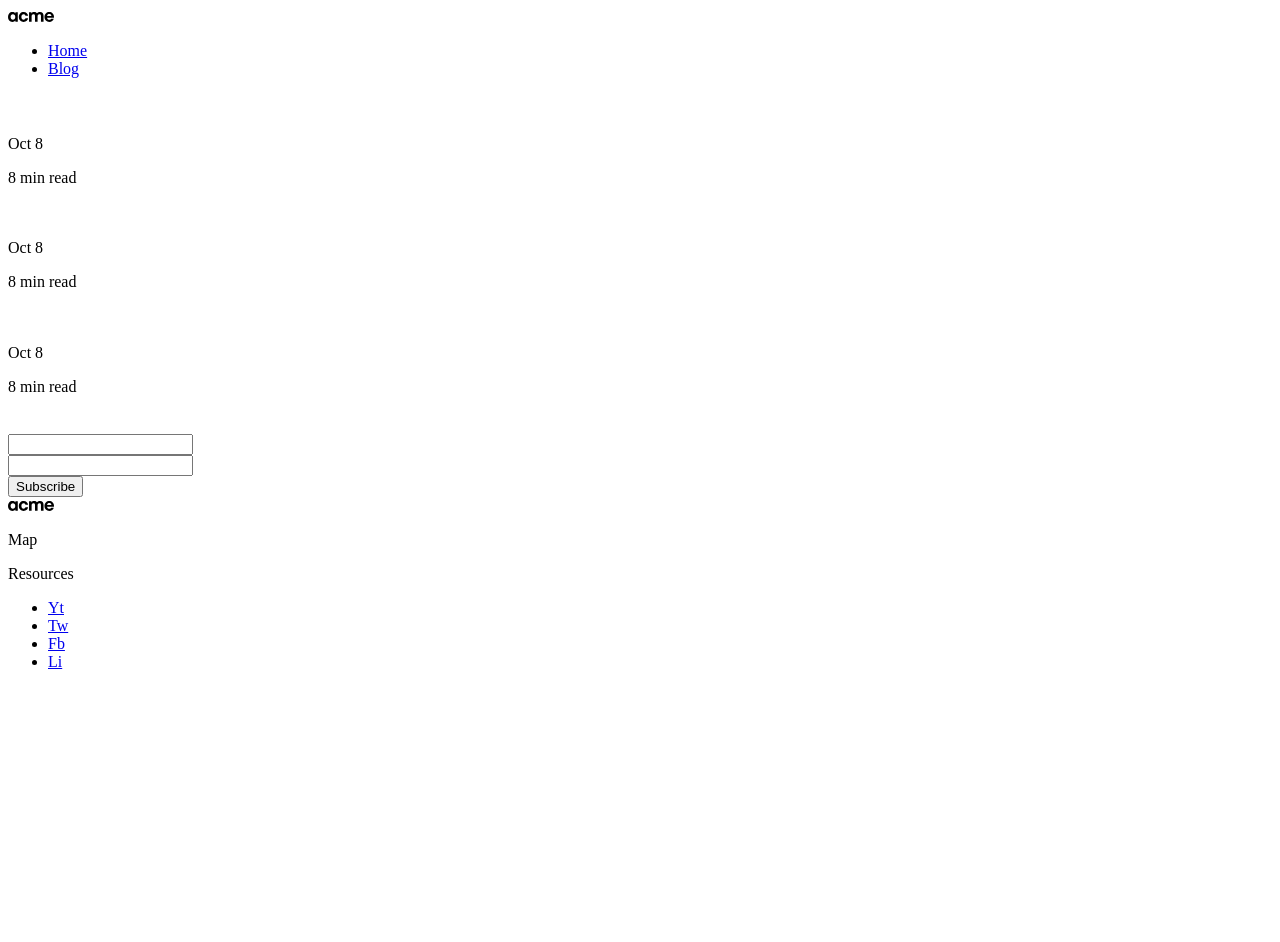
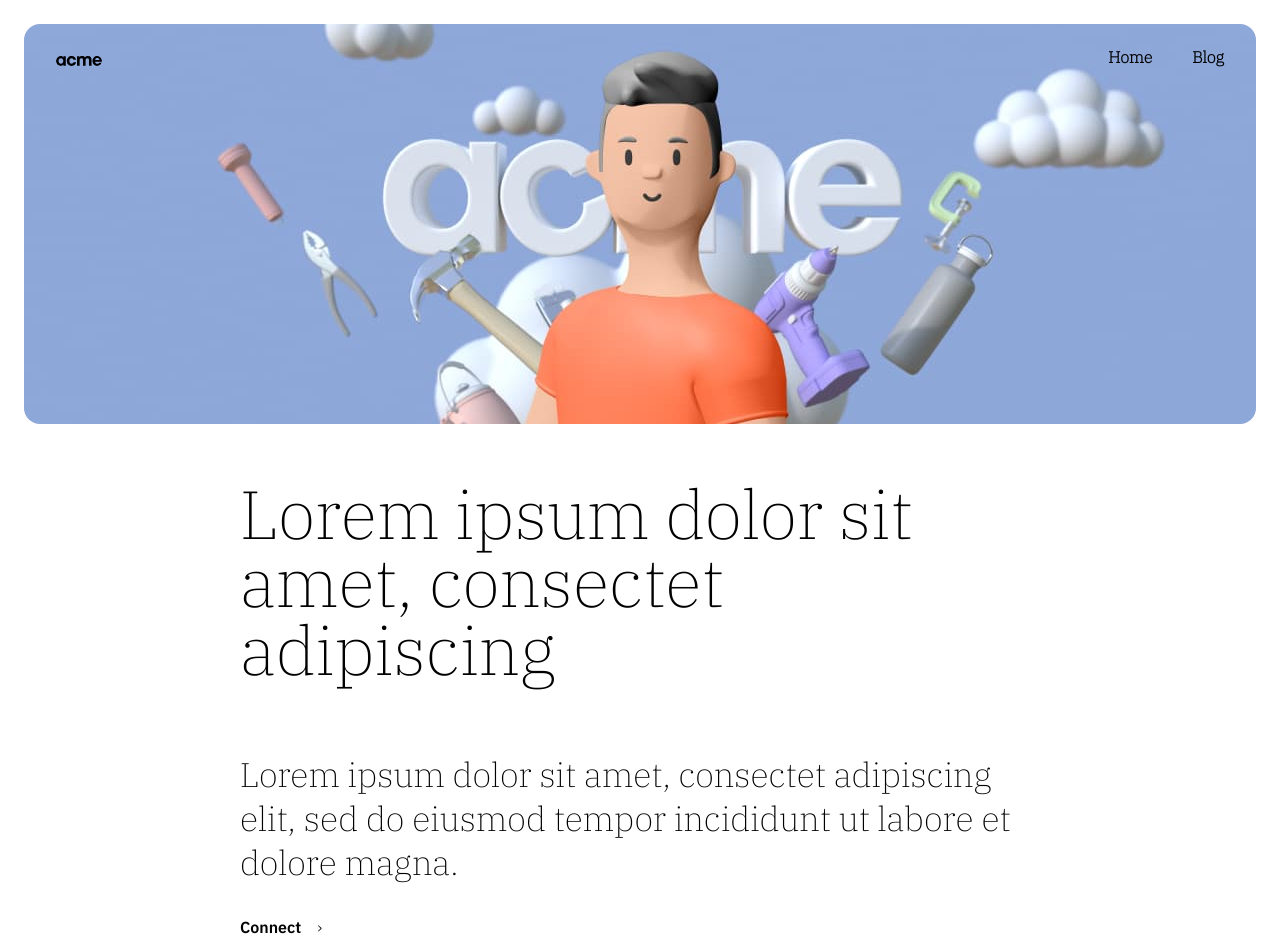
Before and after one commit to ThorondorManwe/CSS_demystitied, a plain HTML site: page final-project/index.html in a window 1280 px wide. Shown: the top 942 px of the page. Before the commit the page ends 800 px from the top, so only its background shows below. Drawn offline with Linux system fonts and the light colour scheme.

Commit message:
Finishing the Home Page

```diff
--- a/final-project/index.html
+++ b/final-project/index.html
@@ -1,22 +1,23 @@
 <!DOCTYPE html>
 <html lang="en">
+
 <head>
   <meta charset="UTF-8">
   <meta name="viewport" content="width=device-width, initial-scale=1.0">
-    <title>Document</title>
+  <title>acme website co.</title>
   <link
     href="https://fonts.googleapis.com/css2?family=IBM+Plex+Sans:wght@300;400;600&family=IBM+Plex+Serif:wght@200&display=swap"
     rel="stylesheet">
-
   <link rel="stylesheet" href="style.css">
 </head>
+
 <body>
   <header class="primary-header">
     <div class="primary-header__inner">
-            <a href="index.html" aria-label="acme home page"><img src="./img/logo.svg" alt="" class="logo"/></a>
+      <a href="index.html" aria-label="acme home page"><img src="img/logo.svg" alt="" class="logo"></a>
       <nav class="primary-nav">
         <ul class="primary-nav__list">
-                    <li><a href="index.html00">Home</a></li>
+          <li><a href="index.html">Home</a></li>
           <li><a href="blog.html">Blog</a></li>
         </ul>
       </nav>
@@ -24,57 +25,70 @@
   </header>
 
   <section class="intro text-serif">
-        <div class="container">
-            <h1 class="page-title"></h1>
-            <p class="page-intro"></p>
-            <a href="#" class="btn"></a>
+    <div class="container flow-content">
+      <h1 class="page-title">Lorem ipsum dolor sit amet, consectet adipiscing</h1>
+      <p class="page-intro">Lorem ipsum dolor sit amet, consectet adipiscing elit, sed do eiusmod tempor
+        incididunt ut
+        labore et dolore magna.</p>
+      <a href="#" class="btn">Connect</a>
     </div>
   </section>
 
   <section class="about text-500 text-serif">
     <div class="container">
       <header>
-                <h2 class="section-title"></h2>
+        <h2 class="section-title">About</h2>
       </header>
-            <p></p>
-            <p></p>
+      <div class="flow-content">
+        <p>Lorem ipsum dolor sit amet, consectet adipiscing elit, sed do eiusmod tempor incididunt ut labore dolore
+          magna
+          sed do amet.</p>
+        <p>Lorem ipsum dolor sit amet, consectet adipiscing elit, sed do eiusmod tempor incididunt ut labore et dolore
+          magna. Lorem ipsum dolor sit amet, consectet adipiscing elit, sed do eiusmod tempor incididunt ut labore et
+          dolore magna.</p>
+      </div>
+
     </div>
   </section>
 
-    <section class="recent-articles bg-accent-300">
+  <section class="recent-articles bg-primary-300">
     <div class="container">
       <header>
-                <h2 class="section-title"></h2>
-                <p class="section-subtitle"></p>
+        <h2 class="section-title">Blog</h2>
+        <p class="section-subtitle">Latest thoughts, news and ideas</p>
       </header>
-            <div class="split">
-                <article class="article-preview">
-                    <img src="" alt="">
-                    <h3></h3>
-                    <p></p>
-                    <div class="article-info">
+
+      <div class="split xl-space">
+
+        <article class="article-preview flow-content">
+          <img src="img/blog-1.jpg" alt="electric drill">
+          <h3>Lorem ipsum dolor sit amet, consectet adipiscing</h3>
+          <p>Lorem ipsum dolor sit amet, consectet adipiscing</p>
+          <div class="info">
             <time datetime="2020-10-08">Oct 8</time>
             <p>8 min read</p>
           </div>
         </article>
-                <article class="article-preview">
-                    <img src="" alt="">
-                    <h3></h3>
-                    <p></p>
-                    <div class="article-info">
+        <article class="article-preview flow-content">
+          <img src="img/blog-2.jpg" alt="cactus">
+          <h3>Lorem ipsum </h3>
+          <p>Lorem ipsum dolor sit amet, consectet adipiscing</p>
+          <div class="info">
             <time datetime="2020-10-08">Oct 8</time>
             <p>8 min read</p>
           </div>
         </article>
-                <article class="article-preview">
-                    <img src="" alt="">
-                    <h3></h3>
-                    <p></p>
-                    <div class="article-info">
+        <article class="article-preview flow-content">
+          <img src="img/blog-3.jpg" alt="insulated water bottle">
+          <h3>Lorem ipsum dolor sit amet, consectet adipiscing</h3>
+          <p>Lorem ipsum dolor sit amet, consectet adipiscing</p>
+          <div class="info">
             <time datetime="2020-10-08">Oct 8</time>
             <p>8 min read</p>
           </div>
         </article>
+
+
       </div>
     </div>
   </section>
@@ -82,46 +96,47 @@
   <section class="call-to-action">
     <div class="container">
       <header>
-                <h2 class="section-title"></h2>
-                <p class="section-subtitle"></p>
+        <h2 class="section-title">Inbox</h2>
+        <p class="section-subtitle">Knowledge letters</p>
       </header>
-            <img src="" alt="" />
+      <img class="xl-space" src="img/newsletter.jpg" alt="floating items">
 
       <form action="" method="post" class="newsletter">
         <div>
-                    <label for=""></label>
-                    <input type="text">
+          <label for="name">Name</label>
+          <input placeholder="Your Name" type="text" id="name" name="name">
         </div>
         <div>
-                    <label for=""></label>
-                    <input type="email" name="" id="">
+          <label for="email">Email</label>
+          <input placeholder="example@domain.com" type="email" name="email" id="email">
         </div>
-                <button type="submit">Subscribe</button>
+        <button class="btn" type="submit">Subscribe</button>
       </form>
     </div>
   </section>
 
   <footer class="primary-footer">
-        <div class="primary-footer__inner">
-            <a href="index.html" aria-label="acme home page"><img src="./img/logo.svg" alt="" class="logo"/></a>
+    <div class="container">
+      <div class="primary-footer__inner split">
+        <a href="index.html" aria-label="acme home page"><img src="img/logo.svg" alt="" class="logo"></a>
 
-            <dl>
+        <div class="footer-nav">
+          <dl class="flow-content">
             <dt class="text-serif">Map</dt>
-                <dd><a href="#"></a></dd>
-                <dd><a href="#"></a></dd>
+            <dd><a href="#">Blog</a></dd>
+            <dd><a href="#">Privacy</a></dd>
           </dl>
 
-            <dl>
+          <dl class="flow-content">
             <dt class="text-serif">Resources</dt>
-                <dd><a href="#"></a></dd>
-                <dd><a href="#"></a></dd>
-                <dd><a href="#"></a></dd>
+            <dd><a href="#">Courses</a></dd>
+            <dd><a href="#">Hacks</a></dd>
+            <dd><a href="#">Free stuff</a></dd>
           </dl>
-
         </div>
-
+      </div>
       <div class="split text-serif">
-            <p class="copywrite"></p>
+        <p class="copywrite">© 2020 acme. All rights reserved </p>
         <ul class="footer-social">
           <li><a href="#">Yt</a></li>
           <li><a href="#">Tw</a></li>
@@ -129,7 +144,8 @@
           <li><a href="#">Li</a></li>
         </ul>
       </div>
+    </div>
   </footer>
+</body>
 
-</body>
 </html>
--- a/final-project/style.css
+++ b/final-project/style.css
@@ -27,3 +27,358 @@
 
   --br: 1rem;
 }
+
+@media (min-width: 40em) {
+  :root {
+    --fs-500: 1.75rem;
+    --fs-600: 2.125rem;
+    --fs-900: 4.25rem;
+  }
+}
+
+/* reset */
+
+*,
+*::before,
+*::after {
+  box-sizing: border-box;
+}
+
+h1,
+.h1,
+h2,
+.h2,
+h3,
+.h3,
+h4,
+.h4 {
+  line-height: 1;
+}
+
+body,
+h1,
+h2,
+h3,
+p,
+dl,
+dd,
+figure {
+  margin: 0;
+}
+
+ul[class],
+ol[class] {
+  list-style: none;
+  padding: 0;
+}
+
+input,
+button,
+textarea,
+select {
+  font: inherit;
+}
+
+img {
+  max-width: 100%;
+  height: auto;
+  display: block;
+  border-radius: var(--br);
+}
+
+body {
+  line-height: 1.3;
+  font-family: var(--ff-sans);
+  font-size: var(--fs-400);
+  font-weight: 300;
+  padding: 1.5rem;
+}
+
+.bg-primary-300 {
+  background-color: var(--clr-primary-300);
+  border-radius: 1rem;
+}
+
+/* typography */
+
+h1,
+h2,
+h3,
+.section-subtitle,
+.text-serif {
+  font-family: var(--ff-serif);
+  font-weight: var(--fw-200);
+}
+
+a {
+  font-weight: var(--fw-700);
+  font-size: var(--fs-300);
+  color: var(--clr-neutral-900);
+}
+
+a:hover,
+a:focus {
+  color: var(--clr-primary-400);
+}
+
+.text-500 {
+  font-size: var(--fs-500);
+}
+
+.page-title {
+  font-size: var(--fs-900);
+}
+
+.page-intro {
+  font-size: var(--fs-600);
+}
+
+.section-title {
+  font-size: var(--fs-600);
+  color: var(--clr-neutral-400);
+}
+
+.section-subtitle {
+  font-size: var(--fs-600);
+}
+
+.btn {
+  display: inline-block;
+  cursor: pointer;
+  border: 0;
+  background: none;
+  font-weight: var(--fw-700);
+  font-size: var(--fs-300);
+  font-family: var(--ff-sans);
+  text-decoration: none;
+  color: var(--clr-neutral-900);
+}
+
+.btn::after {
+  content: "\203A";
+  margin-left: 1em;
+  font-weight: var(--fw-300);
+}
+
+.btn:hover,
+.btn:focus {
+  color: var(--clr-primary-400);
+}
+
+/* general layout */
+
+section {
+  padding: 2.5rem 0;
+}
+
+@media (min-width: 40em) {
+  section {
+    padding: 3.5rem 0;
+  }
+}
+
+.container {
+  max-width: 50rem;
+  margin: 0 auto;
+}
+
+.flow-content > * + * {
+  margin-top: var(--flow-spacer, 1em);
+}
+
+.split {
+  display: flex;
+  flex-direction: column;
+}
+
+.split > * + * {
+  margin: 4rem 0 0 0;
+}
+
+.split > * {
+  flex-basis: 100%;
+}
+
+@media (min-width: 40em) {
+  .split {
+    flex-direction: row;
+  }
+
+  .split > * + * {
+    margin: 0 0 0 2.5rem;
+  }
+}
+
+.xl-space {
+  margin-top: 5rem;
+}
+
+/* components */
+
+.primary-header {
+  border-radius: var(--br);
+  padding: 2rem;
+  background-image: url(img/hero.jpg);
+  background-size: cover;
+  /* background-color: var(--clr-primary-400);
+  background-blend-mode: multiply; */
+  min-height: 50vh;
+  background-position: center;
+}
+
+.primary-nav {
+  position: fixed;
+  bottom: 0.5em;
+  left: 0.5em;
+  right: 0.5em;
+  border-radius: var(--br);
+  background: var(--clr-neutral-900);
+  font-family: var(--ff-serif);
+}
+
+.primary-nav ul {
+  display: flex;
+  justify-content: space-around;
+  margin: 0;
+  padding: 0.8em 0;
+}
+
+.primary-nav li {
+  line-height: 0;
+}
+
+.primary-nav a {
+  color: var(--clr-neutral-200);
+  text-decoration: none;
+}
+
+@media (min-width: 40em) {
+  .primary-nav {
+    position: static;
+    background: transparent;
+  }
+
+  .primary-nav a {
+    color: inherit;
+    text-decoration: none;
+  }
+
+  .primary-header__inner {
+    display: flex;
+    justify-content: space-between;
+  }
+
+  .primary-nav ul {
+    padding: 0;
+  }
+
+  .primary-nav li {
+    margin-left: 2em;
+  }
+}
+
+.article-preview h3 {
+  font-size: var(--fs-500);
+}
+
+.article-preview img {
+  object-fit: cover;
+  height: 12.5rem;
+  width: 100%;
+}
+
+.article-preview .info {
+  display: flex;
+  font-weight: var(--fw-400);
+  font-size: var(--fs-200);
+  color: var(--clr-neutral-400);
+}
+
+.article-preview .info > *:first-child {
+  margin-right: 2rem;
+}
+
+.call-to-action form {
+  margin-top: 3rem;
+  display: flex;
+  flex-direction: column;
+  gap: 3rem;
+}
+
+.call-to-action form > div {
+  flex-basis: 100%;
+  flex-shrink: 1;
+  flex-grow: 1;
+}
+
+.call-to-action input {
+  width: 100%;
+  border: 0;
+  border-bottom: 2px solid var(--clr-neutral-300);
+}
+
+.call-to-action input:focus {
+  border-color: var(--clr-primary-400);
+  border-width: 4px;
+}
+
+.call-to-action input::placeholder {
+  color: var(--clr-neutral-300);
+  opacity: 1;
+}
+
+.call-to-action label {
+  display: block;
+  margin-bottom: 0.5em;
+  font-size: var(--fs-300);
+  font-weight: var(--fw-400);
+}
+
+.call-to-action button {
+  align-self: flex-start;
+}
+
+@media (min-width: 40em) {
+  .call-to-action form {
+    flex-direction: row;
+  }
+
+  .call-to-action button {
+    align-self: center;
+  }
+}
+
+.primary-footer__inner {
+  --border: 2px solid var(--clr-neutral-200);
+  border-top: var(--border);
+  border-bottom: var(--border);
+  padding: 3em 0;
+  margin: 2em 0;
+}
+
+footer {
+  padding-bottom: 1em;
+}
+
+.footer-nav {
+  display: flex;
+}
+
+.footer-nav > *:first-child {
+  margin-right: 4em;
+}
+
+.footer-social {
+  display: flex;
+  gap: 2em;
+}
+
+.footer-social a {
+  font-weight: var(--fw-200);
+}
+
+/* homepage styles */
+
+.intro {
+  --flow-spacer: 2em;
+}
```
Lines whose indentation alone changed are shown as unchanged.
